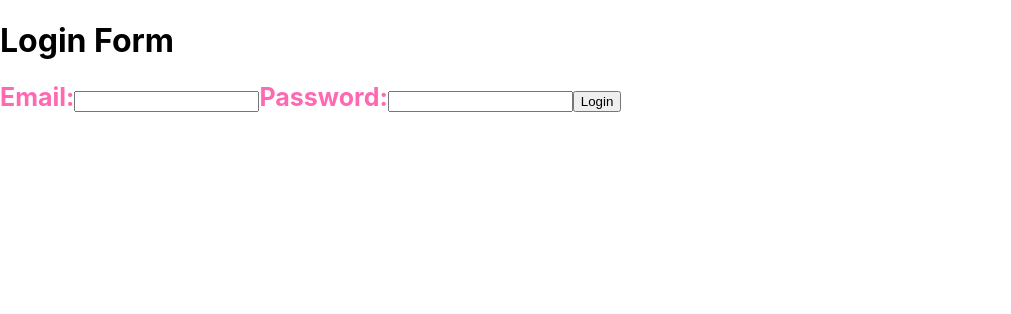
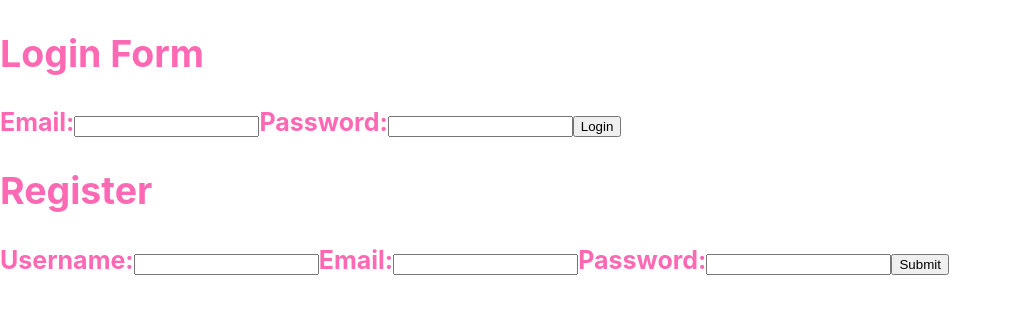
Before and after one commit to Just-Kundai/fill-my-plate, a React (Create React App) app: page / in a window 1280 px wide. Shown: the top 314 px of the page, without its empty margins (0-1011 px from the left). Built offline with nearby package versions, Linux system fonts and the light colour scheme.

Commit message:
login and regitration form components done

```diff
--- a/src/App.css
+++ b/src/App.css
@@ -5,3 +5,19 @@
   border: 1px solid rgba(0,0,0,0,2);
   padding: inherit;
 }
+
+.registration_form{
+  color: hotpink;
+  font-size: 25px;
+  font-weight: bold;
+  border: 1px solid rgba(0,0,0,0,2);
+  padding: inherit;
+}
+
+.h2{
+  color: hotpink;
+  font-size: 25px;
+  font-weight: bold;
+  border: 1px solid rgba(0,0,0,0,2);
+  padding: inherit;
+}
--- a/src/App.js
+++ b/src/App.js
@@ -1,12 +1,15 @@
 import React from 'react';
 import LogInForm from './Components/Authentication/LogInForm';
+import RegistrationForm from './Components/Authentication/RegistrationForm';
 import './App.css';
 
 function App() {
   return (
     <div>
-      <h1>Login Form</h1>
+
       <LogInForm />
+      <RegistrationForm />
+
     </div>
   );
 }
--- a/src/Components/Authentication/LogInForm.js
+++ b/src/Components/Authentication/LogInForm.js
@@ -12,6 +12,7 @@ function LogInForm() {
 
   return (
   <div className="login_form">
+  <h2>Login Form </h2>
     <form onSubmit={handleSubmit}>
       <label>
         Email:
--- a/src/Components/Authentication/RegistrationForm.js
+++ b/src/Components/Authentication/RegistrationForm.js
@@ -0,0 +1,61 @@
+import React, { useState } from "react";
+
+const Registration = () => {
+  const [formData, setFormData] = useState({
+    username: "",
+    email: "",
+    password: "",
+  });
+
+  const handleChange = (event) => {
+    const { name, value } = event.target;
+    setFormData({ ...formData, [name]: value });
+  };
+
+  const handleSubmit = (event) => {
+    event.preventDefault();
+    // Here you can add the code to submit the registration data to the server
+    console.log(formData);
+  };
+
+  return (
+  <div className="registration_form">
+    <form onSubmit={handleSubmit}>
+      <h2>Register</h2>
+      <label>
+        Username:
+        <input
+          type="text"
+          name="username"
+          value={formData.username}
+          onChange={handleChange}
+          required
+        />
+      </label>
+      <label>
+        Email:
+        <input
+          type="email"
+          name="email"
+          value={formData.email}
+          onChange={handleChange}
+          required
+        />
+      </label>
+      <label>
+        Password:
+        <input
+          type="password"
+          name="password"
+          value={formData.password}
+          onChange={handleChange}
+          required
+        />
+      </label>
+      <button type="submit">Submit</button>
+    </form>
+  </div>
+  );
+};
+
+export default Registration;
```
